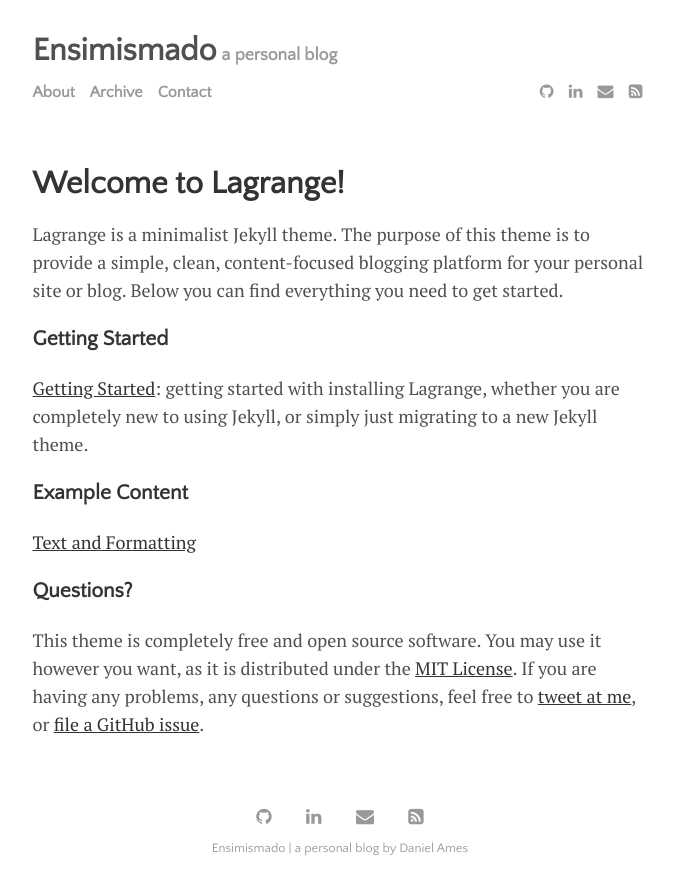
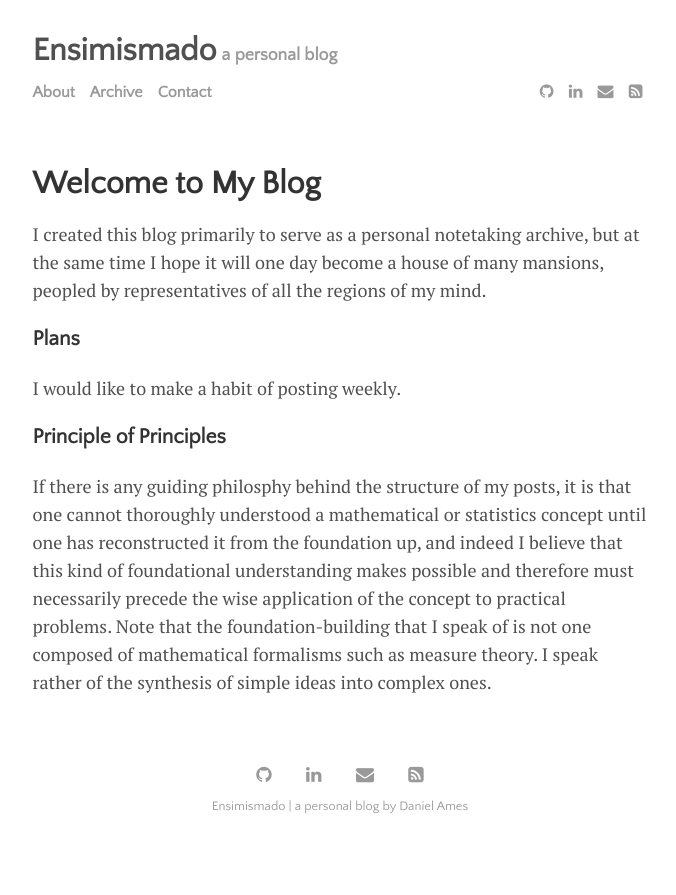
Before and after one commit to DanielAmes/DanielAmes.github.io, a Jekyll site: the page built from menu/about.md, in a window 1280 px wide. Shown: the top 895 px of the page, without its empty margins (300-976 px from the left). Built offline with Jekyll 4.4.1, drawn with Linux system fonts in a browser that asks for light colours.

Commit message:
Various edits to the about page

```diff
--- a/menu/about.md
+++ b/menu/about.md
@@ -1,19 +1,15 @@
 ---
 layout: page
-title: Welcome to Lagrange!
+title: Welcome to My Blog
 permalink: /about
 ---
 
-Lagrange is a minimalist Jekyll theme. The purpose of this theme is to provide a simple, clean, content-focused blogging platform for your personal site or blog. Below you can find everything you need to get started.
+I created this blog primarily to serve as a personal notetaking archive, but at the same time I hope it will one day become a house of many mansions, peopled by representatives of all the regions of my mind.
 
-### Getting Started
+### Plans
 
-[Getting Started]({{ site.github.url }}{% post_url 2015-10-10-getting-started %}): getting started with installing Lagrange, whether you are completely new to using Jekyll, or simply just migrating to a new Jekyll theme.
+I would like to make a habit of posting weekly.
 
-### Example Content
+### Principle of Principles
 
-[Text and Formatting]({{ site.github.url }}{% post_url 2014-01-01-text-formatting-examples %})
-
-### Questions?
-
-This theme is completely free and open source software. You may use it however you want, as it is distributed under the [MIT License](http://choosealicense.com/licenses/mit/). If you are having any problems, any questions or suggestions, feel free to [tweet at me](https://twitter.com/intent/tweet?text=My%question%about%Lagrange%is:%&amp;via=paululele), or [file a GitHub issue](https://github.com/lenpaul/lagrange/issues/new).
+If there is any guiding philosphy behind the structure of my posts, it is that one cannot thoroughly understood a mathematical or statistics concept until one has reconstructed it from the foundation up, and indeed I believe that this kind of foundational understanding makes possible and therefore must necessarily precede the wise application of the concept to practical problems. Note that the foundation-building that I speak of is not one composed of mathematical formalisms such as measure theory. I speak rather of the synthesis of simple ideas into complex ones.
```
Also changed, not shown: _posts/2024-12-30-monte-carlo.md (+2 -2 lines), 1 other file.
